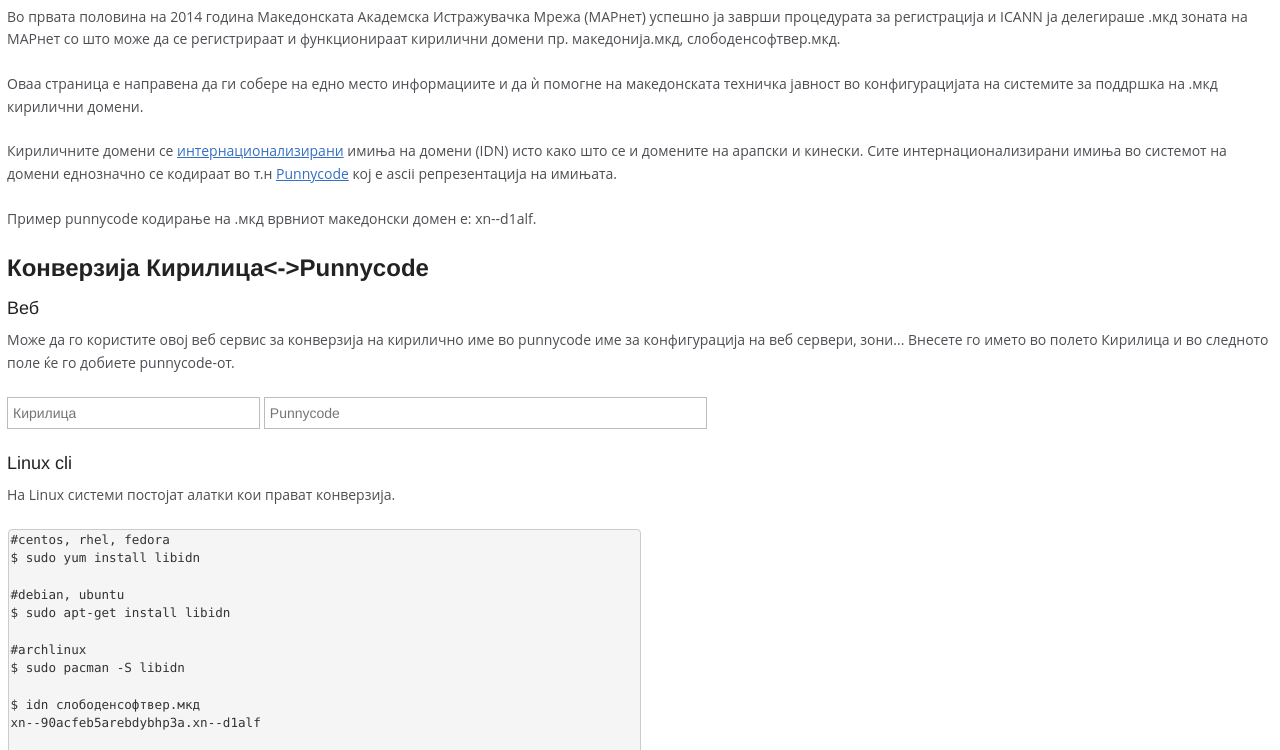
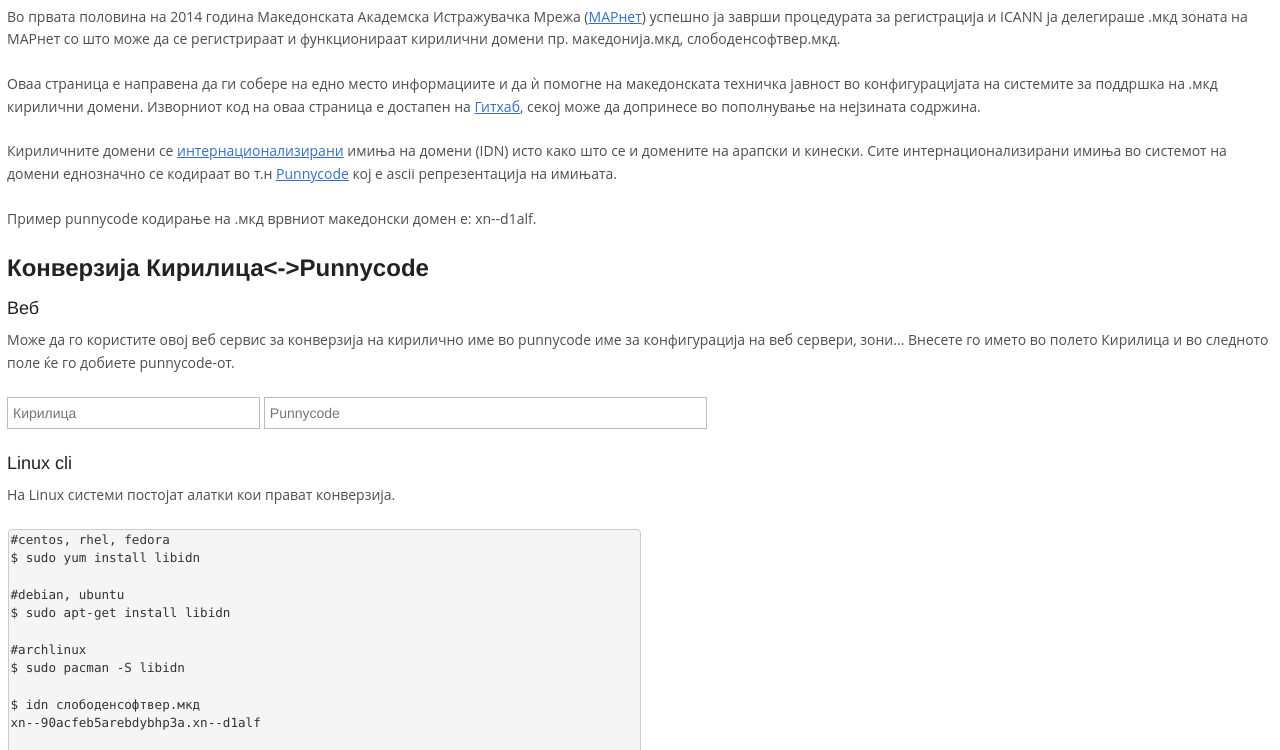
Before and after one commit to repohoarder/slobodensoftver.mkd, a plain HTML site: page index.html in a window 1280 px wide. Shown: the part 50-800 px from the top of the page. Drawn offline with Linux system fonts and the light colour scheme.

Commit message:
Врски кон марнет и github.

```diff
--- a/index.html
+++ b/index.html
@@ -17,9 +17,9 @@
     <body>
     <div id="container">
         <h1 id="domeni">Кирилични домени</h1>
-        <p>Во првата половина на 2014 година Македонската Академска Истражувачка Мрежа (МАРнет) успешно ја заврши процедурата за регистрација и ICANN ја делегираше .мкд зоната на МАРнет со што може да се регистрираат и функционираат кирилични домени пр. македонија.мкд, слободенсофтвер.мкд.</p>
+        <p>Во првата половина на 2014 година Македонската Академска Истражувачка Мрежа (<a href="http://marnet.mk">МАРнет</a>) успешно ја заврши процедурата за регистрација и ICANN ја делегираше .мкд зоната на МАРнет со што може да се регистрираат и функционираат кирилични домени пр. македонија.мкд, слободенсофтвер.мкд.</p>
 
-        <p>Оваа страница е направена да ги собере на едно место информациите и да ѝ помогне на македонската техничка јавност во конфигурацијата на системите за поддршка на .мкд кирилични домени.</p>
+        <p>Оваа страница е направена да ги собере на едно место информациите и да ѝ помогне на македонската техничка јавност во конфигурацијата на системите за поддршка на .мкд кирилични домени. Изворниот код на оваа страница е достапен на <a href="https://github.com/skopjehacklab/slobodensoftver.mkd">Гитхаб</a>, секој може да допринесе во пополнување на нејзината содржина.</a>
 
         <p>Кириличните домени се <a href="https://en.wikipedia.org/wiki/Internationalized_domain_name">интернационализирани</a> имиња на домени (IDN) исто како што се и домените на арапски и кинески. Сите интернационализирани имиња во системот на домени еднозначно се кодираат во т.н <a href="https://en.wikipedia.org/wiki/Punycode">Punnycode</a> кој е ascii репрезентација на имињата. </p>
 
```
